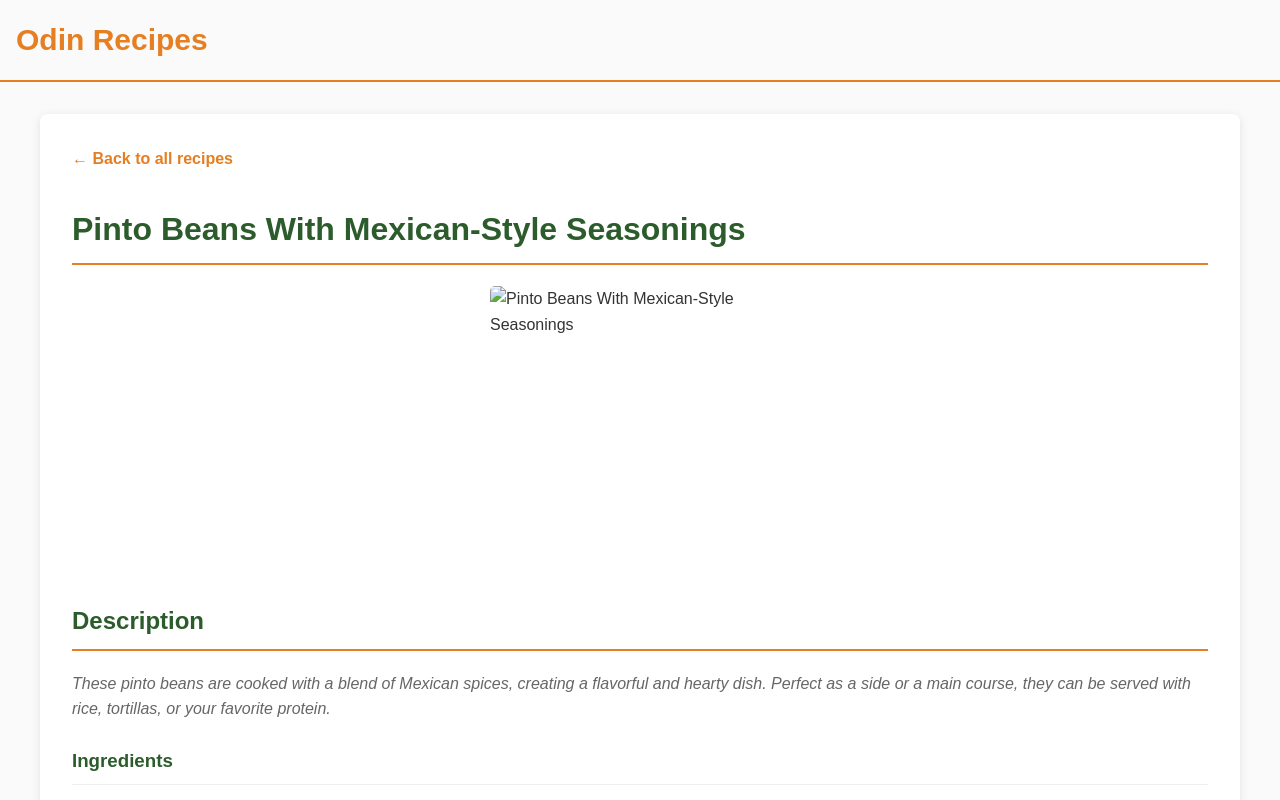
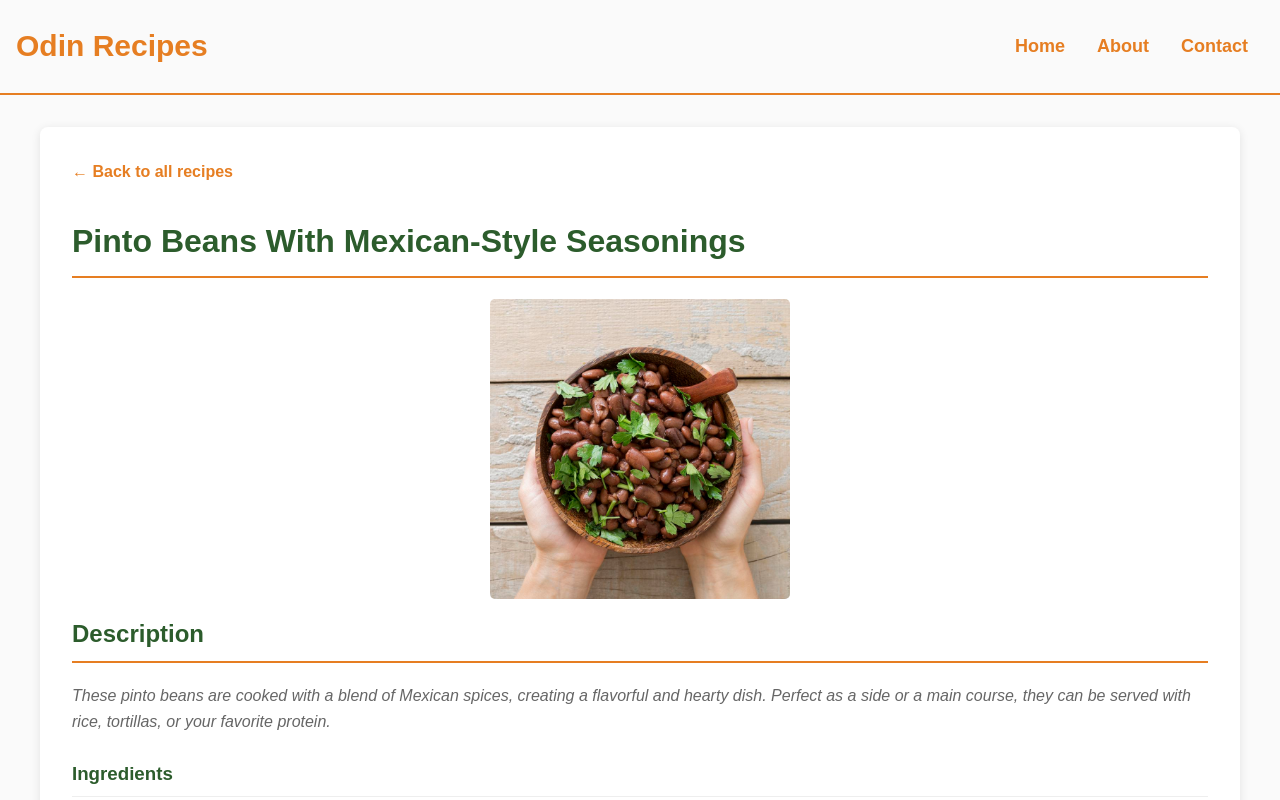
Before and after one commit to SanMajur/odin-recipes, a plain HTML site: page recipes/pinto-beans.html in a window 1280 px wide. Shown: the top 800 px of the page. Drawn offline with Linux system fonts and the light colour scheme.

Commit message:
add global navigation header to recipe pages and fix image paths

```diff
--- a/recipes/pinto-beans.html
+++ b/recipes/pinto-beans.html
@@ -9,14 +9,23 @@
   </head>
   <body>
     <div class="header">
-      <a href="../index.html">Odin Recipes</a>
+      <div class="logo-wrapper">
+        <a class="logo" href="index.html">Odin Recipes</a>
+      </div>
+      <nav class="main-nav">
+        <ul class="nav-list">
+          <li class="nav-item"><a href="index.html">Home</a></li>
+          <li class="nav-item"><a href="about.html">About</a></li>
+          <li class="nav-item"><a href="contact.html">Contact</a></li>
+        </ul>
+      </nav>
     </div>
     <div class="recipe-container">
       <a class="back-link" href="../index.html">&larr; Back to all recipes</a>
       <h1 class="recipe-title">Pinto Beans With Mexican-Style Seasonings</h1>
       <img
         class="recipe-image"
-        src="images/beans.jpg"
+        src="../images/beans.jpg"
         alt="Pinto Beans With Mexican-Style Seasonings"
         width="300"
         height="300"
```
Also changed, not shown: recipes/grilled-fish-steaks.html (+11 -2 lines), recipes/lime-cilantro-chicken.html (+11 -2 lines).
